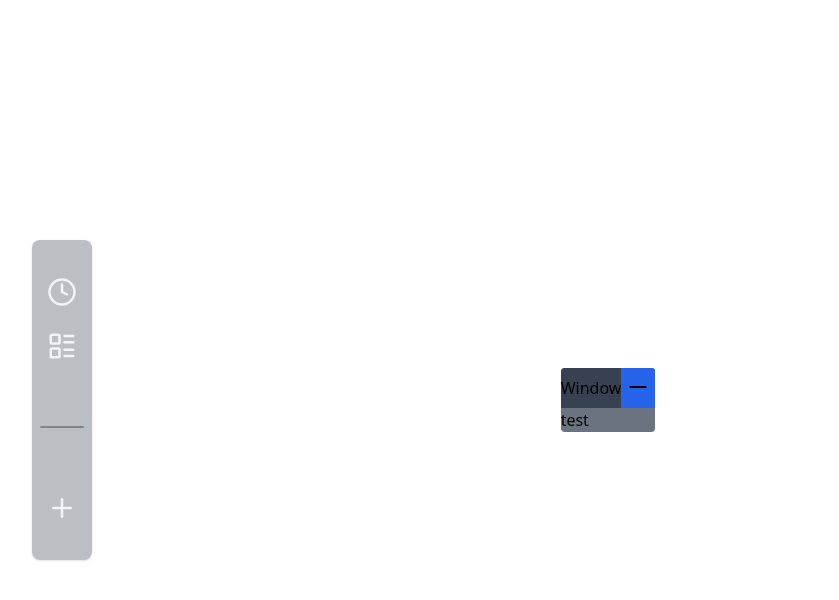
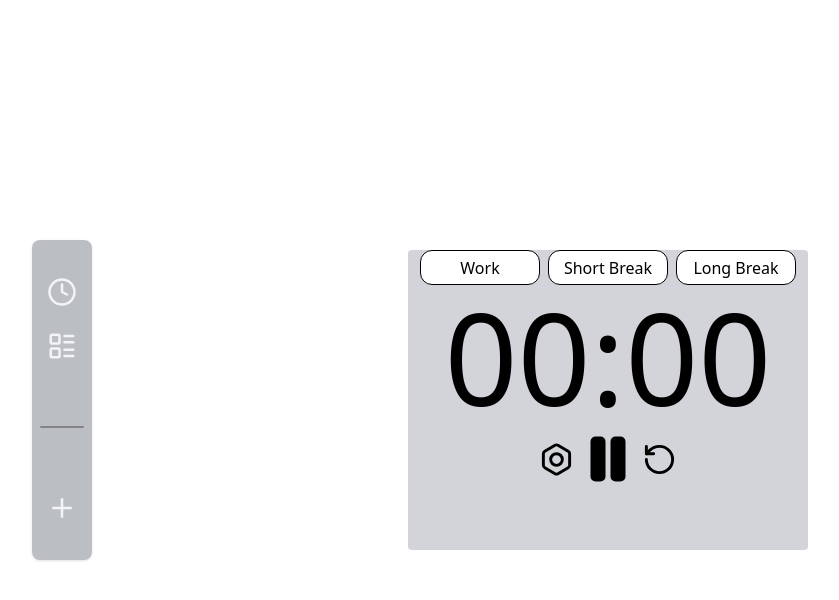
Before and after one commit to RockyPHER/in_study, a React (Vite) app: page / in a window 1280 px wide. Both pictures are taken after a click on the button 94 px from the left and 292 px from the top of the page. Shown: the top 600 px of the page, without its empty margins (32-871 px from the left). Built offline with nearby package versions, Linux system fonts and the light colour scheme; the HTML template or start-up script is replaced by a standard one.

Commit message:
chore: pomodoro add

```diff
--- a/src/App.tsx
+++ b/src/App.tsx
@@ -1,23 +1,19 @@
 import { useState } from "react";
-import Window from "./components/containers/window.tsx";
-import Sidebar from "./components/sidebar.tsx";
+import Sidebar from "./components/containers/sidebar/main.tsx";
+import Pomodoro from "./components/pomodoro/main.tsx";
 
 function App() {
-  const [window, setWindow] = useState(false);
+  const [showPomodoro, setShowPomodoro] = useState(false);
 
-  const handleWindow = () => {
-    setWindow(!window);
-  };
-
-  const closeWindow = () => {
-    setWindow(false);
+  const handlePomodoro = () => {
+    setShowPomodoro(!showPomodoro);
   };
 
   return (
     <div className="w-screen h-screen overflow-hidden">
-      <Sidebar onClick={handleWindow} />
+      <Sidebar onClick={handlePomodoro} />
       <div className="w-full h-full flex justify-center items-center">
-        {window && <Window onClick={closeWindow}>test</Window>}
+        {showPomodoro && <Pomodoro />}
       </div>
     </div>
   );
--- a/src/components/clock.tsx
+++ /dev/null
@@ -1,9 +0,0 @@
-const ClockTimer = () => {
-  return (
-    <div className="w-full h-full flex justify-center items-center">
-      <h1 className="text-9xl text-white">00:00</h1>
-    </div>
-  );
-};
-
-export default ClockTimer;
--- a/src/components/containers/buttonContainer.tsx
+++ /dev/null
@@ -1,9 +0,0 @@
-const ButtonContainer = ({ children }: { children: React.ReactNode }) => {
-  return (
-    <div className="bg-black bg-opacity-30 rounded flex p-10 gap-3">
-      {children}
-    </div>
-  );
-};
-
-export default ButtonContainer;
--- a/src/components/containers/clockContainer.tsx
+++ /dev/null
@@ -1,9 +0,0 @@
-const ClockContainer = ({ children }: { children: React.ReactNode }) => {
-  return (
-    <div className="w-[360px] h-[160px] bg-gray-200 bg-opacity-30 rounded-lg shadow-lg flex ">
-      {children}
-    </div>
-  );
-};
-
-export default ClockContainer;
--- a/src/components/sidebar.tsx
+++ b/src/components/containers/sidebar/main.tsx
@@ -1,5 +1,5 @@
 import { Clock, LayoutList, Plus } from "lucide-react";
-import ButtonSBar from "./buttons/buttonSidebar";
+import ButtonSideBar from "./button";
 
 interface Props {
   onClick: () => void;
@@ -13,18 +13,18 @@ const Sidebar = ({ onClick }: Props) => {
     <div className="w-[60px] h-[40%] absolute top-1/2 left-[5%] -translate-y-1/2 flex flex-col gap-10 justify-center items-center rounded-lg bg-gray-800 bg-opacity-30 backdrop-blur-sm shadow">
       <div className="w-full h-full py-3 px-2 relative flex flex-col justify-evenly items-center gap-10 ">
         <div className="flex flex-col justify-center items-center gap-2">
-          <ButtonSBar onClick={onClick}>
+          <ButtonSideBar onClick={onClick}>
             <Clock size={30} />
-          </ButtonSBar>
-          <ButtonSBar>
+          </ButtonSideBar>
+          <ButtonSideBar>
             <LayoutList size={30} />
-          </ButtonSBar>
+          </ButtonSideBar>
         </div>
         <div className="w-full h-[2px] rounded bg-black opacity-30"></div>
         <div className="flex flex-col justify-center items-center">
-          <ButtonSBar>
+          <ButtonSideBar>
             <Plus size={30} />
-          </ButtonSBar>
+          </ButtonSideBar>
         </div>
       </div>
     </div>
--- a/src/components/containers/window.tsx
+++ b/src/components/containers/window/main.tsx
@@ -1,4 +1,4 @@
-import ButtonWindow from "../buttons/buttonWindow";
+import ButtonWindow from "./button";
 import { Minus } from "lucide-react";
 
 interface Props {
--- /dev/null
+++ b/src/components/pomodoro/buttonTime.tsx
@@ -0,0 +1,15 @@
+import React from "react";
+
+interface Props {
+  children: React.ReactNode;
+}
+
+const ButtonPomoTime = ({ children }: Props) => {
+  return (
+    <div>
+      <button>{children}</button>
+    </div>
+  );
+};
+
+export default ButtonPomoTime;
--- /dev/null
+++ b/src/components/pomodoro/buttonTop.tsx
@@ -0,0 +1,17 @@
+import React from "react";
+
+interface Props {
+  children: React.ReactNode;
+}
+
+const ButtonPomoTop = ({ children }: Props) => {
+  return (
+    <div>
+      <button className="w-[120px] h-[35px] bg-white rounded-xl border border-black">
+        {children}
+      </button>
+    </div>
+  );
+};
+
+export default ButtonPomoTop;
--- /dev/null
+++ b/src/components/pomodoro/main.tsx
@@ -0,0 +1,39 @@
+import { Bolt, Pause, Play, RotateCcw } from "lucide-react";
+import ButtonPomoTop from "./buttonTop";
+import { useState } from "react";
+
+const Pomodoro = () => {
+  const [play, setPlay] = useState(false);
+  const handlePlay = () => {
+    setPlay(!play);
+  };
+  return (
+    <div className="w-[400px] h-[300px] flex flex-col gap-2 items-center bg-gray-500 bg-opacity-30 rounded select-none">
+      <div className="flex gap-2">
+        <ButtonPomoTop>Work</ButtonPomoTop>
+        <ButtonPomoTop>Short Break</ButtonPomoTop>
+        <ButtonPomoTop>Long Break</ButtonPomoTop>
+      </div>
+      <div>
+        <h1 className="text-9xl">00:00</h1>
+      </div>
+      <div className="flex gap-1 justify-center items-center">
+        <button>
+          <Bolt size={35} />
+        </button>
+        <button onClick={handlePlay} className="w-auto h-auto">
+          {play ? (
+            <Play fill="black" size={60} />
+          ) : (
+            <Pause fill="black" size={60} />
+          )}
+        </button>
+        <button>
+          <RotateCcw size={35} />
+        </button>
+      </div>
+    </div>
+  );
+};
+
+export default Pomodoro;
```
Also changed, not shown: src/components/containers/sidebar/button.tsx (renamed from src/components/buttons/buttonSidebar.tsx), src/components/containers/window/button.tsx (renamed from src/components/buttons/buttonWindow.tsx).
